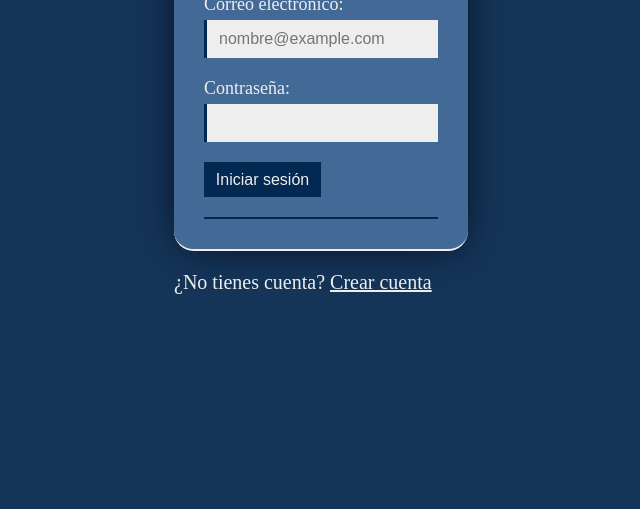
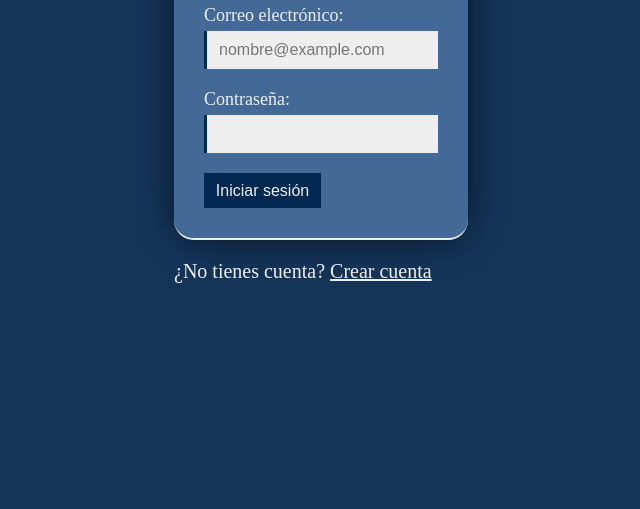
Before and after one commit to mateibl/git-practica, a plain HTML site: page login.html in a window 1280 px wide. Shown: the part 291-800 px from the top of the page, without its empty margins (319-959 px from the left). Drawn offline with Linux system fonts and the light colour scheme.

Commit message:
Remove div with class divisor from HTML and CSS

```diff
--- a/login.html
+++ b/login.html
@@ -10,18 +10,13 @@
     <main>
         <form class="form" method="post">
             <h1>Iniciar sesión</h1>
-            <div class="contenedorLabel">
             <label>Correo electrónico:
                 <input type="email" placeholder="nombre@example.com" class="campo" autocomplete="email" required name="email">
             </label>
-            </div>
-            <div class="contenedorLabel">
             <label>Contraseña:
                 <input type="password" class="campo" autocomplete="current-password" required name="password">
             </label>
-            </div>
             <input type="submit" class="enviar" value="Iniciar sesión">
-            <div class="divisor"></div>
         </form>
         <p class="textoLogin">¿No tienes cuenta? <a class="enlaceLogin" href="index.html">Crear cuenta</a></p>
     </main>
--- a/style.css
+++ b/style.css
@@ -68,10 +68,6 @@ body {
     color: #032852;
 }
 
-.divisor {
-    border-bottom: 2px solid #032852;
-}
-
 .textoLogin {
     color: #eee;
     font-size: 20px;
@@ -98,10 +94,6 @@ body {
         grid-template-columns: repeat(2, 1fr);
     }
 
-    .form__row input {
-        width: 100%;
-    }
-
     .enviar {
         width: 50%;
     }
```
Also changed, not shown: index.html (+0 -1 lines). Lines whose indentation alone changed are shown as unchanged.
